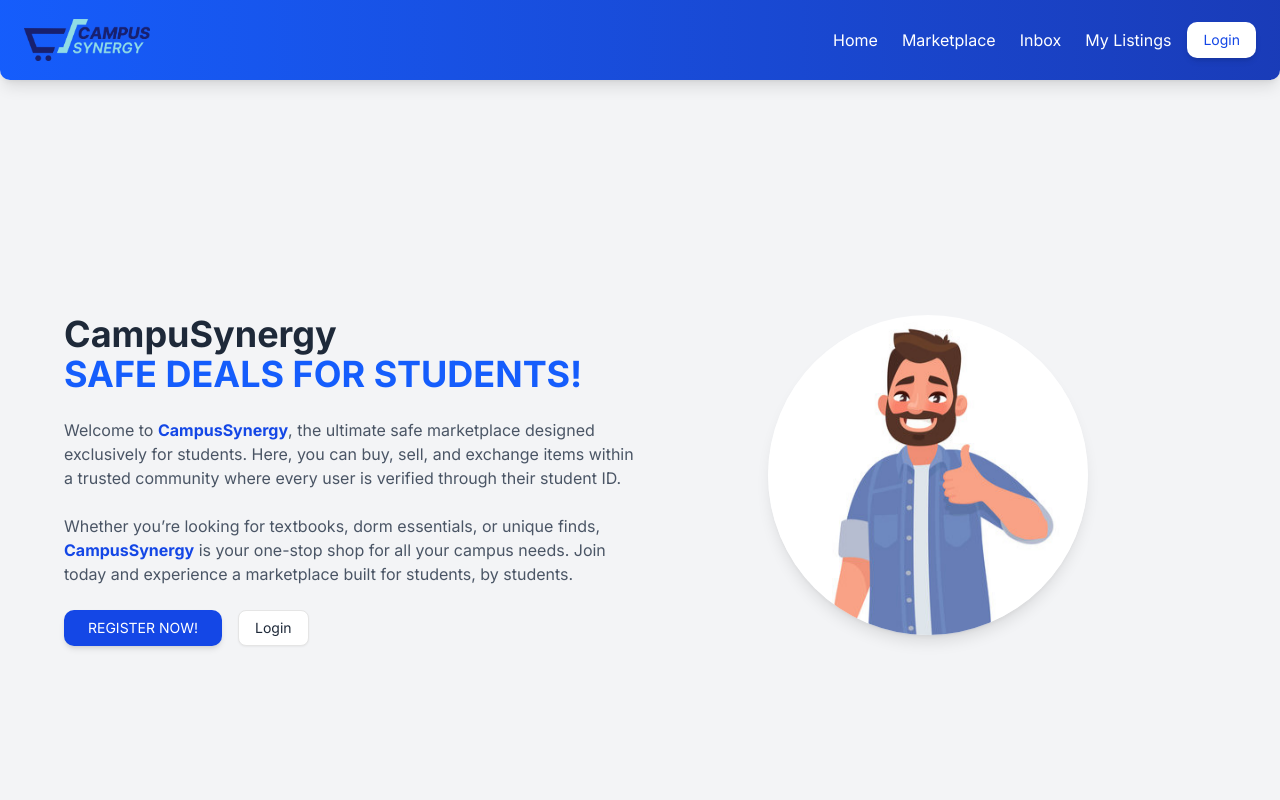
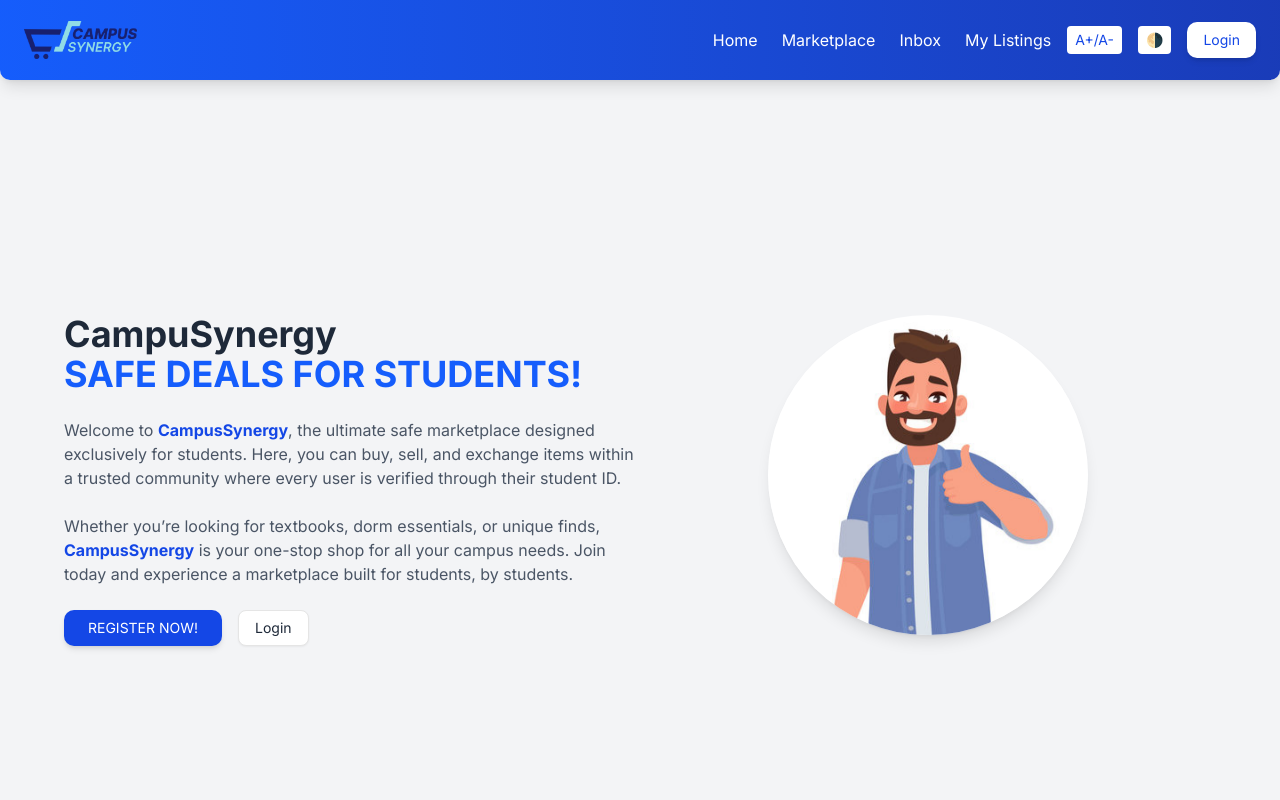
Before and after one commit to S4rthakGupta/CapstoneProject_WebDevelopment, a Next.js app in the folder front-end/: page / in a window 1280 px wide. Shown: the top 800 px of the page. Built offline with nearby package versions, Linux system fonts and the light colour scheme; no server answers.

Commit message:
implemented accessibility
- font size  - increase or decrease
- dark mode and night mode.

```diff
--- a/front-end/src/app/globals.css
+++ b/front-end/src/app/globals.css
@@ -133,6 +133,30 @@ body {
   --sidebar-ring: oklch(0.439 0 0);
 }
 
+.contrast {
+  background-color: #000 !important;
+  color: #fff !important;
+}
+
+.contrast a {
+  color: #00ffff !important;
+}
+
+.contrast h1,
+.contrast h2,
+.contrast h3,
+.contrast p,
+.contrast span {
+  color: #fff !important;
+}
+
+.contrast button {
+  background-color: #333 !important;
+  color: #fff !important;
+  border-color: #fff !important;
+}
+
+
 @layer base {
   * {
     @apply border-border outline-ring/50;
--- a/front-end/src/app/layout.tsx
+++ b/front-end/src/app/layout.tsx
@@ -2,6 +2,7 @@ import { ClerkProvider } from "@clerk/nextjs";
 import { Geist, Geist_Mono } from "next/font/google";
 import Navbar from "@/components/Navbar";
 import Footer from "@/components/Footer";
+import { AccessibilityProvider } from "@/context/AccessibilityContext";
 import "./globals.css";
 
 const geistSans = Geist({
@@ -23,10 +24,13 @@ export default function RootLayout({
         <body
           className={`${geistSans.variable} ${geistMono.variable} antialiased flex flex-col min-h-screen`}
         >
+          <AccessibilityProvider>
           <Navbar />
           {/* Main content */}
           <main className="flex-grow">{children}</main>
           <Footer />
+          </AccessibilityProvider>
+
         </body>
       </html>
     </ClerkProvider>
--- a/front-end/src/app/marketplace/page.tsx
+++ b/front-end/src/app/marketplace/page.tsx
@@ -70,7 +70,7 @@ export default function Marketplace() {
   }
 
   return (
-    <div className="flex min-h-screen flex-col lg:flex-row">
+    <div className="flex min-h-screen flex-col lg:flex-row ">
       <aside className="w-full lg:w-64 p-4 border-b lg:border-r bg-white">
         <h2 className="text-xl font-semibold mb-4">Marketplace</h2>
         <Input
--- a/front-end/src/components/Navbar.tsx
+++ b/front-end/src/components/Navbar.tsx
@@ -4,17 +4,19 @@ import { useState } from "react";
 import Link from "next/link";
 import Logo from "@/components/Logo";
 import { UserButton, SignedIn, SignedOut, SignInButton } from "@clerk/nextjs";
-import { Button } from "@/components/ui/button"; // Assuming you have ShadCN's Button component set up
+import { Button } from "@/components/ui/button";
+import { useAccessibility } from "@/context/AccessibilityContext"; // ⬅️ Import accessibility hook
 
 export default function Navbar() {
   const [isMenuOpen, setIsMenuOpen] = useState(false);
+  const { toggleFontSize, toggleContrast } = useAccessibility(); // ⬅️ Use accessibility context
 
   return (
     <nav className="flex items-center justify-between px-6 py-3 bg-gradient-to-r from-blue-600 to-blue-800 text-white shadow-lg rounded-b-lg">
       {/* Logo */}
       <Logo />
 
-      {/* Hamburger Button */}
+      {/* Hamburger + Mobile Auth */}
       <div className="flex items-center space-x-4 md:space-x-0">
         <button
           className="md:hidden text-2xl transition-all duration-300 ease-in-out"
@@ -23,7 +25,6 @@ export default function Navbar() {
           &#9776;
         </button>
 
-        {/* Clerk Authentication (User Avatar when Signed In, Login Button when Signed Out) */}
         <div className="md:hidden">
           <SignedOut>
             <SignInButton mode="modal">
@@ -41,37 +42,46 @@ export default function Navbar() {
 
       {/* Navigation Links */}
       <div
-        className={`absolute top-16 left-0 w-full bg-blue-700 md:static md:flex md:space-x-6 md:bg-transparent ${isMenuOpen ? "block" : "hidden"
-          } md:block transform md:transform-none transition-all duration-300 ease-in-out`}
+        className={`absolute top-16 left-0 w-full bg-blue-700 md:static md:flex md:space-x-6 md:bg-transparent ${
+          isMenuOpen ? "block" : "hidden"
+        } md:block transform md:transform-none transition-all duration-300 ease-in-out`}
       >
         <div className="flex flex-col md:flex-row md:items-center md:justify-end space-y-4 md:space-y-0 md:space-x-6 p-6 md:p-4 md:ml-auto">
-          <Link
-            href="/"
-            className="hover:text-gray-200 transition duration-300"
-          >
+          <Link href="/" className="hover:text-gray-200 transition duration-300">
             Home
           </Link>
-          <Link
-            href="/marketplace"
-            className="hover:text-gray-200 transition duration-300"
-          >
+          <Link href="/marketplace" className="hover:text-gray-200 transition duration-300">
             Marketplace
           </Link>
           <Link href="/messenger" className="hover:underline">
             Inbox
           </Link>
-
-          <Link
-            href="/seller"
-            className="hover:text-gray-200 transition duration-300"
-          >
+          <Link href="/seller" className="hover:text-gray-200 transition duration-300">
             My Listings
           </Link>
         </div>
       </div>
 
-      {/* Clerk Authentication for larger screens */}
+      {/* Right side: Auth + Accessibility */}
       <div className="hidden md:flex items-center space-x-4">
+        {/* Accessibility Buttons */}
+        <button
+          onClick={toggleFontSize}
+          className="text-sm bg-white text-blue-700 px-2 py-1 rounded hover:bg-gray-100 transition"
+          title="Toggle Font Size"
+        >
+          A+/A-
+        </button>
+
+        <button
+          onClick={toggleContrast}
+          className="text-sm bg-white text-blue-700 px-2 py-1 rounded hover:bg-gray-100 transition"
+          title="Toggle High Contrast"
+        >
+          🌗
+        </button>
+
+        {/* Clerk Auth */}
         <SignedOut>
           <SignInButton mode="modal">
             <Button className="bg-white text-blue-700 px-4 py-2 rounded-lg shadow-md hover:bg-gray-100 transition">
--- /dev/null
+++ b/front-end/src/context/AccessibilityContext.tsx
@@ -0,0 +1,22 @@
+"use client";
+import { createContext, useContext, useState } from "react";
+
+const AccessibilityContext = createContext(null);
+
+export const AccessibilityProvider = ({ children }: { children: React.ReactNode }) => {
+  const [largeFont, setLargeFont] = useState(false);
+  const [highContrast, setHighContrast] = useState(false);
+
+  const toggleFontSize = () => setLargeFont(prev => !prev);
+  const toggleContrast = () => setHighContrast(prev => !prev);
+
+  return (
+    <AccessibilityContext.Provider value={{ largeFont, highContrast, toggleFontSize, toggleContrast }}>
+      <div className={`${largeFont ? "text-lg" : ""} ${highContrast ? "contrast" : ""}`}>
+        {children}
+      </div>
+    </AccessibilityContext.Provider>
+  );
+};
+
+export const useAccessibility = () => useContext(AccessibilityContext);
```
